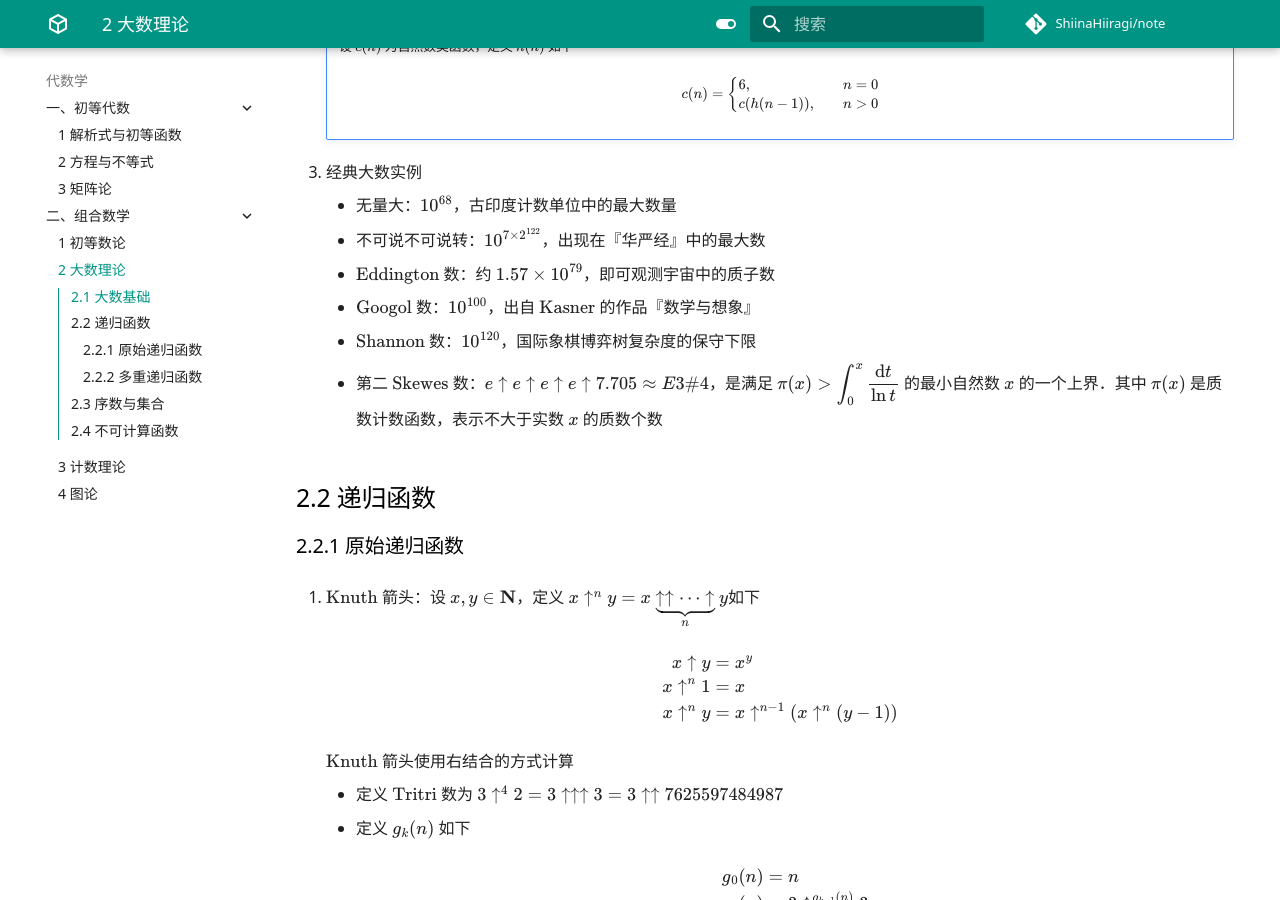
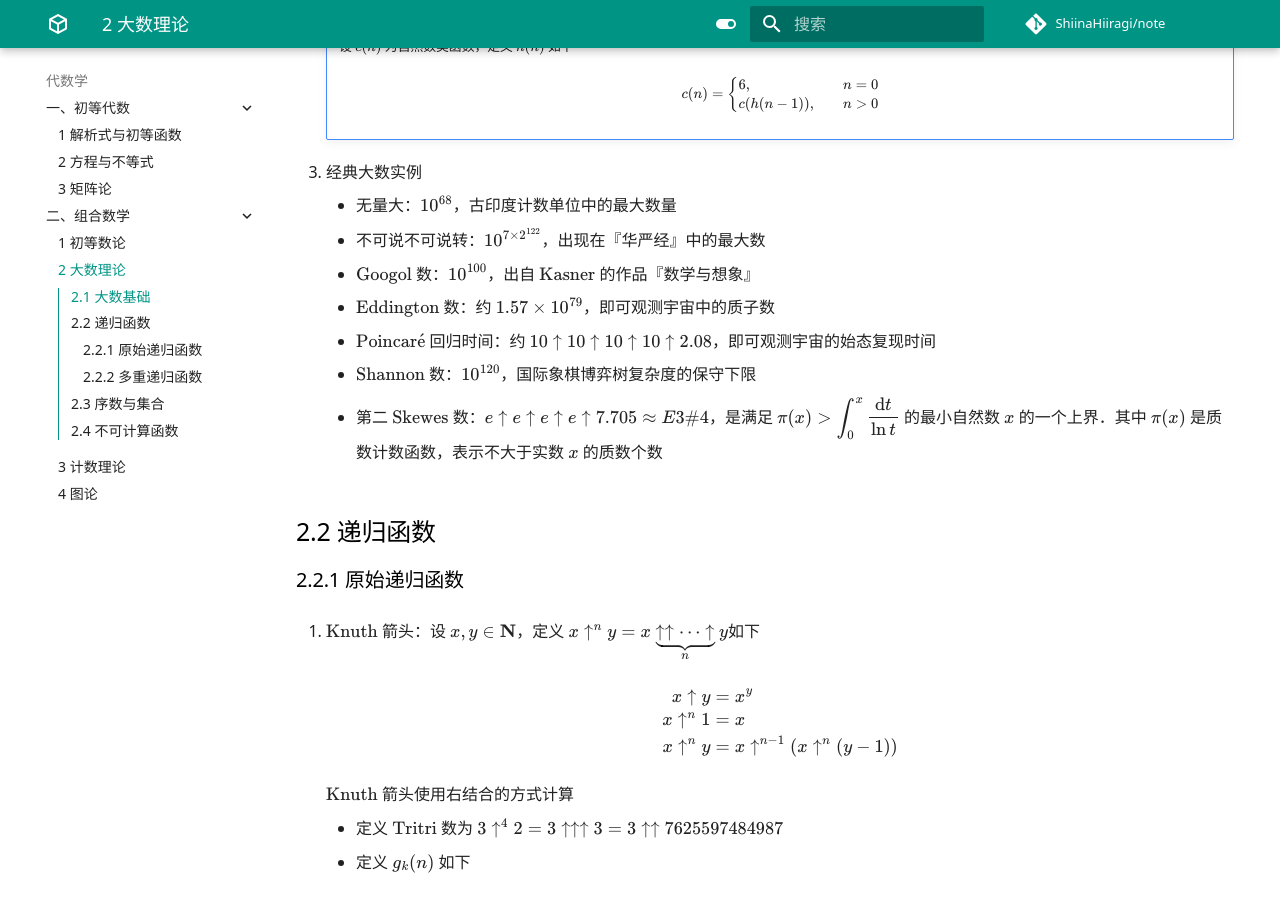
Before and after one commit to ShiinaHiiragi/note, an MkDocs documentation site: the page built from docs/alg/comb/gg.md, in a window 1280 px wide and 900 px high, scrolled down 515 px. Built offline with MkDocs 1.6.1 and Material for MkDocs 9.7.7, drawn with Linux system fonts in a browser that asks for light colours; comment, search, counter and statistics services are not loaded.

Commit message:
change mistakes

```diff
--- a/docs/alg/comb/gg.md
+++ b/docs/alg/comb/gg.md
@@ -26,8 +26,9 @@
 3. 经典大数实例
     - 无量大：$10^{68}$，古印度计数单位中的最大数量
     - 不可说不可说转：$10^{7 \times 2^{122}}$，出现在『华严经』中的最大数
+    - $\text{Googol}$ 数：$10^{100}$，出自 $\text{Kasner}$ 的作品『数学与想象』
     - $\text{Eddington}$ 数：约 $1.57 \times 10^{79}$，即可观测宇宙中的质子数
-    - $\text{Googol}$ 数：$10^{100}$，出自 $\text{Kasner}$ 的作品『数学与想象』
+    - $\text{Poincar}\acute{\mathrm e}$ 回归时间：约 $10 \uparrow 10 \uparrow 10 \uparrow 10 \uparrow 2.08$，即可观测宇宙的始态复现时间
     - $\text{Shannon}$ 数：$10^{120}$，国际象棋博弈树复杂度的保守下限
     - 第二 $\text{Skewes}$ 数：$e \uparrow e \uparrow e \uparrow e \uparrow 7.705 \approx E 3\#4$，是满足 ${\displaystyle \pi(x) > \int_0^x \dfrac{\mathrm dt}{\ln t}}$ 的最小自然数 $x$ 的一个上界．其中 $\pi(x)$ 是质数计数函数，表示不大于实数 $x$ 的质数个数
 
```
Also changed, not shown: docs/logic/set/ordinal.md (+2 -2 lines).
